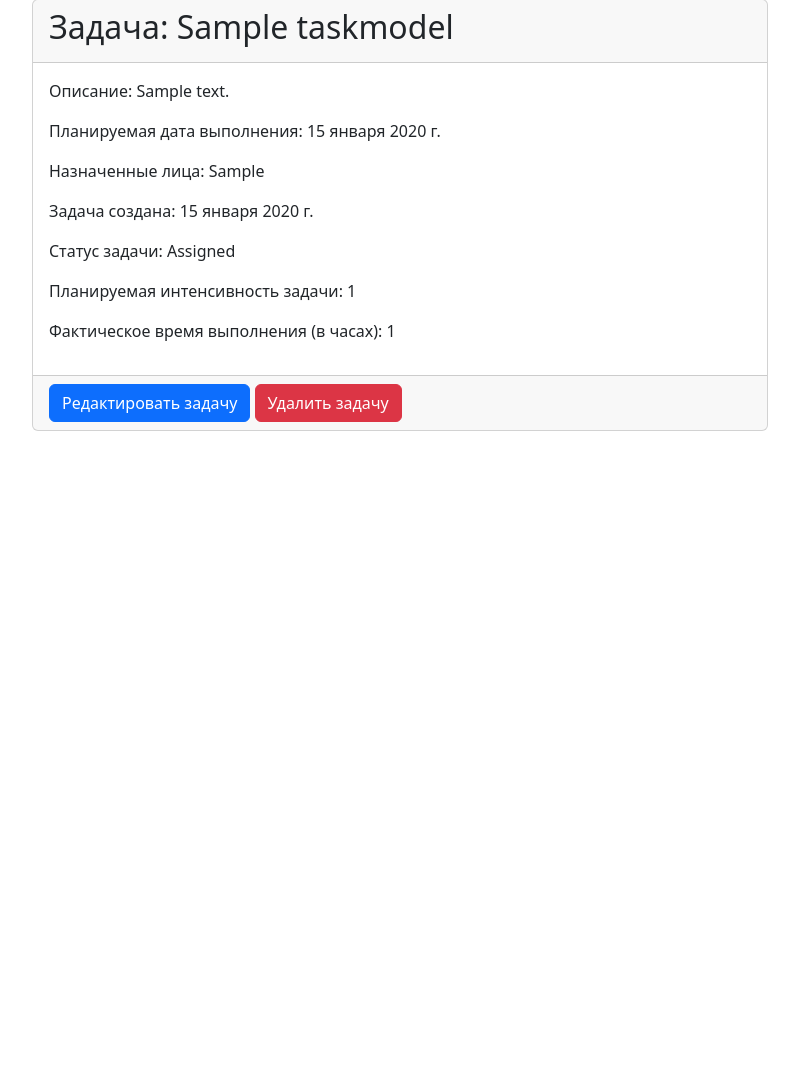
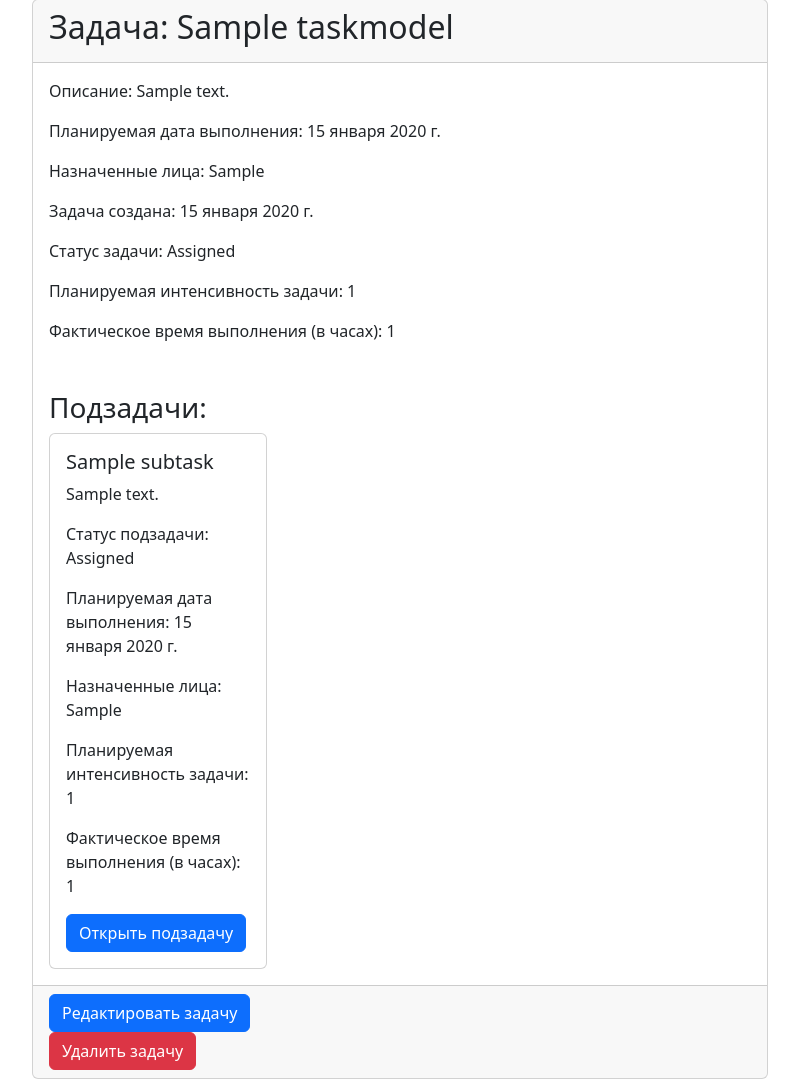
Before and after one commit to Apicqq/TaskManager, a Django app: page /1/ in a window 1280 px wide. Shown: the part 248-1327 px from the top of the page, without its empty margins (240-1039 px from the left). Before the commit the page ends 679 px from the top, so only its background shows below. Run offline with Django 5.2, Linux system fonts and the light colour scheme; tables that the repository leaves empty hold one stand-in row (values such as "Sample post"); some libraries are stand-ins or nearby versions.

Commit message:
feat: add subtask preview, also add js-powered delete buttons

```diff
--- a/task_manager/templates/tasks/detail.html
+++ b/task_manager/templates/tasks/detail.html
@@ -1,4 +1,5 @@
 {% extends "base/index.html" %}
+{% load static %}
 {% block title %}
   {{ object.name }}
 {% endblock title %}
@@ -23,21 +24,65 @@
               <p>Статус задачи: {{ object.status }}</p>
               <p>Планируемая интенсивность
                 задачи: {{ object.planned_intensity }}</p>
-              <p>Фактическое время выполнения (в часах): {{ object.actual_completion_time}}</p>
+              <p>Фактическое время выполнения (в
+                часах): {{ object.actual_completion_time }}</p>
             </div>
+            {% if object.subtasks %}
+              <div class="card-body">
+                <h3>Подзадачи:</h3>
+                <div class="row">
+                  {% for subtask in object.subtasks.all %}
+                    <div class="col-md-4">
+                      <div class="card">
+                        <div class="card-body">
+                          <h5 class="card-title">{{ subtask.name }}</h5>
+                          <p class="card-text">{{ subtask.description }}</p>
+                          <p class="card-text">Статус
+                            подзадачи: {{ subtask.status }}</p>
+                          <p class="card-text">Планируемая дата
+                            выполнения: {{ subtask.deadline|date }}</p>
+                          <p class="card-text">Назначенные
+                            лица: {{ subtask.performers }}</p>
+                          <p class="card-text">Планируемая интенсивность
+                          задачи: {{ subtask.planned_intensity }}</p>
+                          <p class="card-text">Фактическое время выполнения (в
+                            часах): {{ subtask.actual_completion_time }}</p>
+                          <a href="{% url 'subtask_detail' object.id subtask.id %}"
+                             class="btn btn-primary">Открыть подзадачу</a>
+                        </div>
+                      </div>
+                    </div>
+                  {% endfor %}
+                </div>
+              </div>
+            {% endif %}
             {% if "subtask" in path %}
               <div class="card-footer">
                 <a href="{% url 'update_subtask' object.task.id object.id %}"
                    class="btn btn-primary">Редактировать подзадачу</a>
-                <a href="{% url 'delete_subtask' object.task.id subtask.id %}"
-                   class="btn btn-danger">Удалить подзадачу</a>
+                <form id="subtask-delete" method="post"
+                      action="{% url "delete_subtask" object.task_id subtask.id %}">
+                  {% csrf_token %}
+                  <a href="{% url "delete_subtask" object.task_id subtask.id %}">
+                    <button class="btn btn-danger" onclick="deleteSubtask()">
+                      Удалить подзадачу
+                    </button>
+                  </a>
+                </form>
               </div>
             {% else %}
               <div class="card-footer">
                 <a href="{% url 'update_task' object.id %}"
                    class="btn btn-primary">Редактировать задачу</a>
-                <a href="{% url 'delete_task' object.id %}"
-                   class="btn btn-danger">Удалить задачу</a>
+                <form id="task-delete" method="post"
+                      action={% url "delete_task" object.id %}>
+                  {% csrf_token %}
+                  <a href="{% url "delete_task" object.id %}">
+                    <button class="btn btn-danger" onclick="deleteTask()">
+                      Удалить задачу
+                    </button>
+                  </a>
+                </form>
               </div>
             {% endif %}
           </div>
@@ -45,4 +90,24 @@
       </div>
     </div>
   {% endwith %}
-{% endblock %}
+{% endblock content %}
+{% block scripts %}
+  <script>
+      function deleteTask(e) {
+          if (!confirm("Вы точно хотите удалить эту задачу?")) {
+              e.preventDefault();
+          } else {
+              $("#task-delete").submit();
+          }
+      }
+  </script>
+  <script>
+      function deleteSubtask(e) {
+          if (!confirm("Вы точно хотите удалить эту подзадачу?")) {
+              e.preventDefault();
+          } else {
+              $("subtask-delete").submit();
+          }
+      }
+  </script>
+{% endblock scripts %}
```
